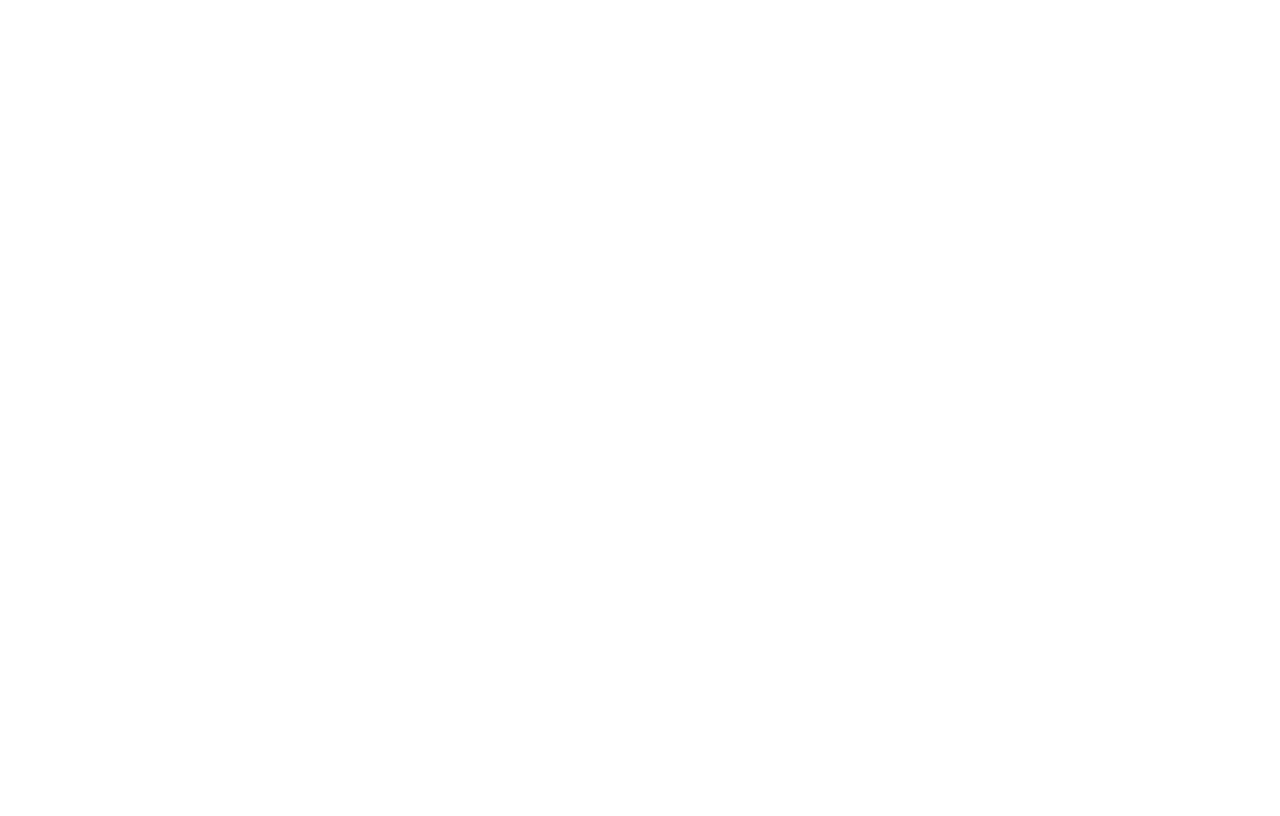
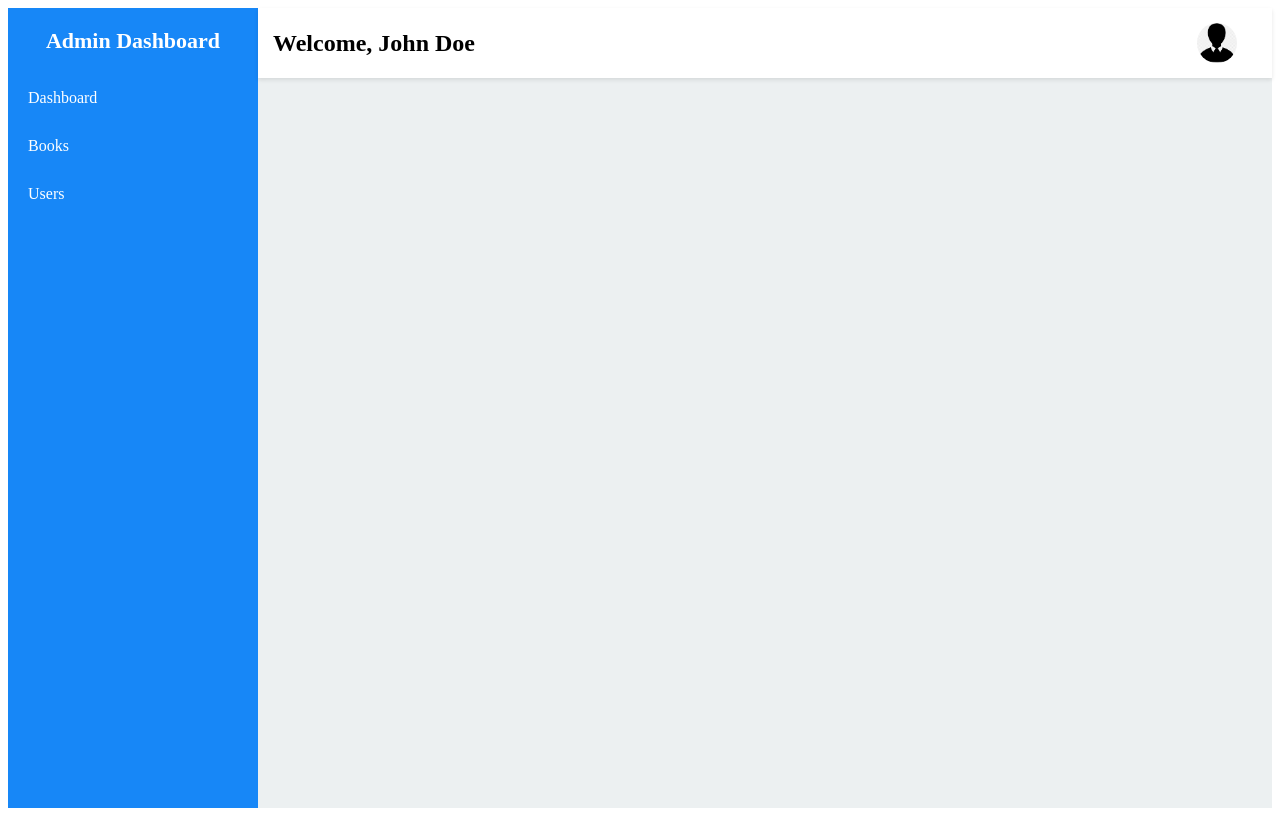
Before and after one commit to tsheylha/library-management-frontend, an Angular app: page /dashboard in a window 1280 px wide. Before the commit this address led to /. Built offline with nearby package versions, Linux system fonts and the light colour scheme.

Commit message:
LMS-03:Integrated admin dashboard

```diff
--- a/src/app/app.routes.ts
+++ b/src/app/app.routes.ts
@@ -2,10 +2,12 @@
 import { SignupComponent } from './signup/signup.component';
 import { LoginComponent } from './login/login.component';
 
+import { DashboardComponent } from './dashboard/dashboard.component';
 
 export const routes: Routes = [
-  { path: '', component: SignupComponent }, // Default route
+  { path: '', component: SignupComponent },
   { path: 'signup', component: SignupComponent },
-  { path: 'login', component: LoginComponent }
+  { path: 'login', component: LoginComponent },
+  { path: 'dashboard', component: DashboardComponent},
 
 ];
--- /dev/null
+++ b/src/app/dashboard/dashboard.component.html
@@ -0,0 +1,39 @@
+<div style="display: flex; height: 100vh;">
+
+  <aside style="width: 250px; background-color: #1787f7; color: white; display: flex; flex-direction: column;">
+    <div style="padding: 20px; background-color: #1787f7; text-align: center;">
+      <h2 style="margin: 0; font-size: 22px;">Admin Dashboard</h2>
+    </div>
+    <ul style="list-style-type: none; padding: 0; margin: 0; flex-grow: 1;">
+      <li style="padding: 15px 20px;">
+        <a href="#" style="color: white; text-decoration: none;">Dashboard</a>
+      </li>
+      <li style="padding: 15px 20px;">
+        <a href="/products" style="color: white; text-decoration: none;">Books</a>
+      </li>
+      <li style="padding: 15px 20px;">
+        <a href="#" style="color: white; text-decoration: none;">Users</a>
+      </li>
+    </ul>
+  </aside>
+
+  <!-- Main Content -->
+  <div style="flex-grow: 1; background-color: #ecf0f1; display: flex; flex-direction: column;">
+    <!-- Top Navigation -->
+    <nav style="background-color: #fff; padding: 15px; display: flex; justify-content: space-between; align-items: center; box-shadow: 0 2px 4px rgba(0, 0, 0, 0.1);">
+      <h1 style="font-size: 24px; margin: 0;">Welcome, {{ name }}</h1>
+      <div style="position: relative; display: flex; align-items: center;">
+        <img src="assets/img/admin.png" alt="Admin Profile" style="width: 40px; height: 40px; border-radius: 50%; margin-right: 20px; cursor: pointer;" (click)="toggleDropdown()">
+        <div *ngIf="dropdownVisible" id="dropdownMenu" style="position: absolute; top: 50px; right: 0; background-color: white; box-shadow: 0 2px 4px rgba(0, 0, 0, 0.1); z-index: 1000;">
+          <a href="/profile" style="display: block; padding: 10px; text-decoration: none; color: black;">Profile</a>
+          <form action="/logout" method="POST" style="display: block; padding: 10px; margin: 0;">
+            <button type="submit" style="background: none; border: none; color: black; text-decoration: none; cursor: pointer;">Logout</button>
+          </form>
+        </div>
+      </div>
+    </nav>
+
+    <div style="padding: 20px;">
+    </div>
+  </div>
+</div>
--- /dev/null
+++ b/src/app/dashboard/dashboard.component.ts
@@ -0,0 +1,24 @@
+import { CommonModule } from '@angular/common';
+import { Component, OnInit } from '@angular/core';
+
+@Component({
+  selector: 'app-dashboard',
+  standalone: true,
+  imports: [CommonModule],
+  templateUrl: './dashboard.component.html',
+  styleUrl: './dashboard.component.css'
+})
+export class DashboardComponent implements OnInit {
+  name: string = 'John Doe';
+  dropdownVisible: boolean = false;
+
+  constructor() { }
+
+  ngOnInit(): void {
+
+  }
+
+  toggleDropdown(): void {
+    this.dropdownVisible = !this.dropdownVisible;
+  }
+}
```
Also changed, not shown: src/app/dashboard/dashboard.component.css (added), src/assets/img/admin.png (added), 1 other file (tests, documents, lock files or other folders).
